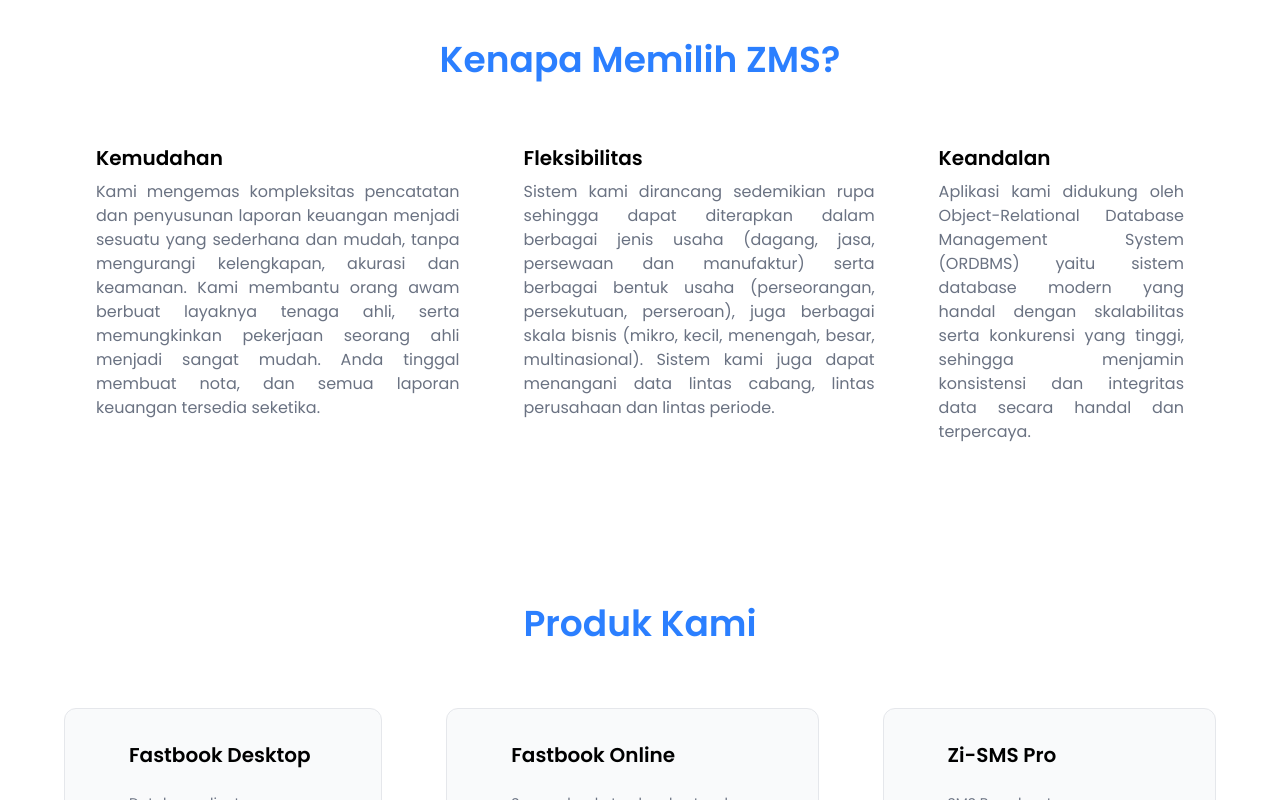
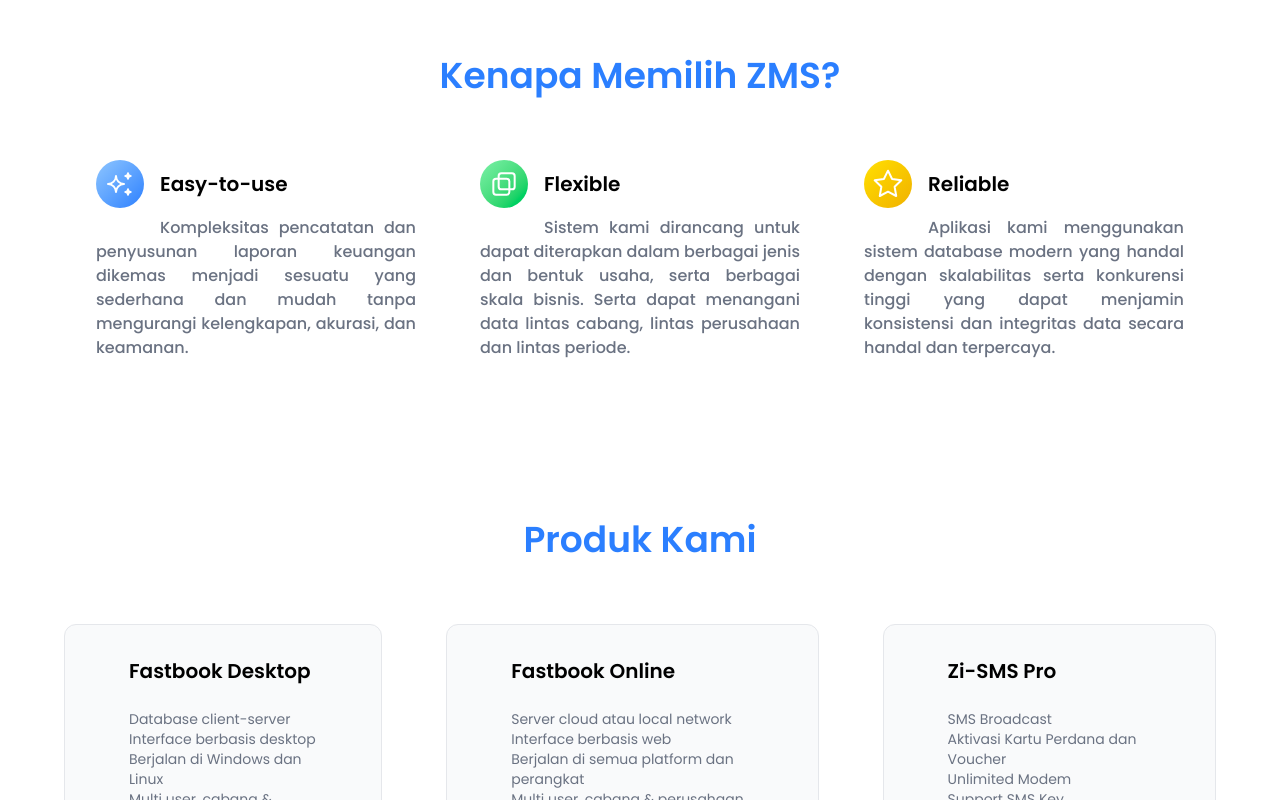
Before and after one commit to al-dioooo/zan-micro-system, a Next.js app: page / in a window 1280 px wide. Shown: the part 1168-1968 px from the top of the page. Built offline with nearby package versions, Linux system fonts and the light colour scheme.

Commit message:
Add cursor element and page transition

```diff
--- /dev/null
+++ b/src/components/cursor.tsx
@@ -0,0 +1,78 @@
+import { useEffect, useState } from 'react'
+import { motion, useMotionValue, useSpring } from 'motion/react'
+
+export default function Cursor() {
+    const [isPointer, setIsPointer] = useState<boolean>(false)
+
+    const cursorSize = 48
+    const mouse = {
+        x: useMotionValue(0),
+        y: useMotionValue(0),
+
+        opacity: useMotionValue(0),
+
+        scale: useMotionValue(1)
+    }
+
+    const smoothOptions = { damping: 20 }
+    const smoothMouse = {
+        x: useSpring(mouse.x, smoothOptions),
+        y: useSpring(mouse.y, smoothOptions),
+
+        opacity: useSpring(mouse.opacity, smoothOptions),
+
+        scale: useSpring(mouse.scale)
+    }
+
+    const manageMouseMove = (e: MouseEvent) => {
+        const { clientX, clientY, target } = e
+
+        // @ts-ignore
+        setIsPointer(window.getComputedStyle(target).getPropertyValue("cursor") === "pointer")
+
+        mouse.x.set(clientX - cursorSize / 2)
+        mouse.y.set(clientY - cursorSize / 2)
+    }
+
+    const manageMouseEnter = () => {
+        mouse.opacity.set(1)
+    }
+
+    const manageMouseLeave = () => {
+        mouse.opacity.set(0)
+    }
+
+    useEffect(() => {
+        window.addEventListener("mousemove", manageMouseMove)
+        window.addEventListener("mouseover", manageMouseEnter)
+        window.addEventListener("mouseout", manageMouseLeave)
+
+        return () => {
+            window.removeEventListener("mousemove", manageMouseMove)
+            window.removeEventListener("mouseover", manageMouseEnter)
+            window.removeEventListener("mouseout", manageMouseLeave)
+        }
+    }, [])
+
+    useEffect(() => {
+        if (isPointer) {
+            mouse.scale.set(1.5)
+        } else {
+            mouse.scale.set(1)
+        }
+    }, [isPointer])
+
+    return (
+        <div className="fixed top-0 left-0 z-[100] mix-blend-difference">
+            <motion.div
+                style={{
+                    left: smoothMouse.x,
+                    top: smoothMouse.y,
+                    opacity: smoothMouse.opacity,
+                    scale: smoothMouse.scale
+                }}
+                className={`${isPointer ? "bg-white" : "bg-transparent"} border-[1.5px] absolute w-12 h-12 border-white border-opacity-75 rounded-full pointer-events-none`}>
+            </motion.div>
+        </div>
+    )
+}
--- a/src/components/icons/outline.tsx
+++ b/src/components/icons/outline.tsx
@@ -39,3 +39,27 @@
         <svg className={className} xmlns="http://www.w3.org/2000/svg" width={24} height={24} viewBox="0 0 24 24" fill="none" stroke="currentColor" strokeWidth={strokeWidth ?? 2} strokeLinecap="round" strokeLinejoin="round"><path stroke="none" d="M0 0h24v24H0z" fill="none" /><path d="M9 15l6 -6" /><path d="M11 6l.463 -.536a5 5 0 0 1 7.071 7.072l-.534 .464" /><path d="M13 18l-.397 .534a5.068 5.068 0 0 1 -7.127 0a4.972 4.972 0 0 1 0 -7.071l.524 -.463" /></svg>
     )
 }
+
+export const ArrowNarrowDown = ({ className, strokeWidth }: { className?: string, strokeWidth?: number }) => {
+    return (
+        <svg className={className} xmlns="http://www.w3.org/2000/svg" width={24} height={24} viewBox="0 0 24 24" fill="none" stroke="currentColor" strokeWidth={strokeWidth ?? 2} strokeLinecap="round" strokeLinejoin="round" ><path stroke="none" d="M0 0h24v24H0z" fill="none" /><path d="M12 5l0 14" /><path d="M16 15l-4 4" /><path d="M8 15l4 4" /></svg>
+    )
+}
+
+export const Sparkles = ({ className, strokeWidth }: { className?: string, strokeWidth?: number }) => {
+    return (
+        <svg className={className} xmlns="http://www.w3.org/2000/svg" width={24} height={24} viewBox="0 0 24 24" fill="none" stroke="currentColor" strokeWidth={strokeWidth ?? 2} strokeLinecap="round" strokeLinejoin="round"><path stroke="none" d="M0 0h24v24H0z" fill="none" /><path d="M16 18a2 2 0 0 1 2 2a2 2 0 0 1 2 -2a2 2 0 0 1 -2 -2a2 2 0 0 1 -2 2zm0 -12a2 2 0 0 1 2 2a2 2 0 0 1 2 -2a2 2 0 0 1 -2 -2a2 2 0 0 1 -2 2zm-7 12a6 6 0 0 1 6 -6a6 6 0 0 1 -6 -6a6 6 0 0 1 -6 6a6 6 0 0 1 6 6z" /></svg>
+    )
+}
+
+export const LayersIntersect = ({ className, strokeWidth }: { className?: string, strokeWidth?: number }) => {
+    return (
+        <svg className={className} xmlns="http://www.w3.org/2000/svg" width={24} height={24} viewBox="0 0 24 24" fill="none" stroke="currentColor" strokeWidth={strokeWidth ?? 2} strokeLinecap="round" strokeLinejoin="round"><path stroke="none" d="M0 0h24v24H0z" fill="none" /><path d="M8 4m0 2a2 2 0 0 1 2 -2h8a2 2 0 0 1 2 2v8a2 2 0 0 1 -2 2h-8a2 2 0 0 1 -2 -2z" /><path d="M4 8m0 2a2 2 0 0 1 2 -2h8a2 2 0 0 1 2 2v8a2 2 0 0 1 -2 2h-8a2 2 0 0 1 -2 -2z" /></svg>
+    )
+}
+
+export const Star = ({ className, strokeWidth }: { className?: string, strokeWidth?: number }) => {
+    return (
+        <svg className={className} xmlns="http://www.w3.org/2000/svg" width={24} height={24} viewBox="0 0 24 24" fill="none" stroke="currentColor" strokeWidth={strokeWidth ?? 2} strokeLinecap="round" strokeLinejoin="round"><path stroke="none" d="M0 0h24v24H0z" fill="none" /><path d="M12 17.75l-6.172 3.245l1.179 -6.873l-5 -4.867l6.9 -1l3.086 -6.253l3.086 6.253l6.9 1l-5 4.867l1.179 6.873z" /></svg>
+    )
+}
--- a/src/pages/_app.tsx
+++ b/src/pages/_app.tsx
@@ -1,12 +1,15 @@
+import Cursor from "@/components/cursor"
 import MainLayout from "@/components/layouts/main-layout"
 import "@/styles/globals.css"
 import type { LenisRef } from "lenis/react"
 import { ReactLenis } from "lenis/react"
-import { cancelFrame, frame } from "motion/react"
+import { motion, AnimatePresence, cancelFrame, frame } from "motion/react"
 import type { AppProps } from "next/app"
+import { useRouter } from "next/router"
 import { useEffect, useRef } from "react"
 
 export default function App({ Component, pageProps }: AppProps) {
+    const router = useRouter()
     const lenisRef = useRef<LenisRef>(null)
 
     useEffect(() => {
@@ -24,8 +27,25 @@
     return (
         <>
             <ReactLenis root options={{ autoRaf: false }} ref={lenisRef} />
+            <Cursor />
             <MainLayout>
-                <Component {...pageProps} />
+                <AnimatePresence mode="wait" initial={false}>
+                    <div key={router.pathname}>
+                        <AnimatePresence>
+                            <Component {...pageProps} />
+                        </AnimatePresence>
+
+                        {/* Transition */}
+                        <motion.div className="fixed top-0 left-0 bg-gradient-to-tl from-blue-500 to-blue-300 w-full overflow-hidden text-white origin-top z-[99] flex items-center justify-center rounded-3xl" initial={{ height: 0 }} animate={{ height: 0 }} exit={{ height: '100vh' }} transition={{ type: "spring", damping: 20, delay: .1 }}>
+                        </motion.div>
+                        <motion.div className="fixed top-0 left-0 bg-blue-200 w-full overflow-hidden text-white origin-top z-[98] flex items-center justify-center rounded-3xl" initial={{ height: 0 }} animate={{ height: 0 }} exit={{ height: '100vh' }} transition={{ type: "spring", damping: 20 }}>
+                        </motion.div>
+                        <motion.div className="fixed bottom-0 left-0 bg-gradient-to-tl from-blue-500 to-blue-300 w-full overflow-hidden text-white origin-top z-[99] flex items-center justify-center rounded-3xl" initial={{ height: '100vh' }} animate={{ height: 0 }} exit={{ height: 0 }} transition={{ type: "spring", damping: 20 }}>
+                        </motion.div>
+                        <motion.div className="fixed bottom-0 left-0 bg-blue-200 w-full overflow-hidden text-white origin-top z-[98] flex items-center justify-center rounded-3xl" initial={{ height: '100vh' }} animate={{ height: 0 }} exit={{ height: 0 }} transition={{ type: "spring", damping: 20, delay: .1 }}>
+                        </motion.div>
+                    </div>
+                </AnimatePresence>
             </MainLayout>
         </>
     )
--- a/src/pages/_document.tsx
+++ b/src/pages/_document.tsx
@@ -4,7 +4,7 @@
     return (
         <Html lang="en">
             <Head />
-            <body className="antialiased font-sans">
+            <body className="antialiased font-sans bg-white">
                 <Main />
                 <NextScript />
             </body>
--- a/src/pages/index.tsx
+++ b/src/pages/index.tsx
@@ -1,4 +1,5 @@
 import ZMSGraphic from "@/components/graphics/zms"
+import { ArrowNarrowDown, LayersIntersect, Sparkles, Star } from "@/components/icons/outline"
 
 export default function Home() {
     return (
@@ -28,6 +29,15 @@
                         <ZMSGraphic className="w-lg h-auto" />
                     </div>
                 </div>
+
+                <div className="relative">
+                    {/* Decoration */}
+                    <div className="absolute inset-x-0 pointer-events-none flex justify-center">
+                        <div className="rounded-full border border-gray-200 p-2">
+                            <ArrowNarrowDown strokeWidth={1.5} className="w-12 h-12 text-blue-500" />
+                        </div>
+                    </div>
+                </div>
             </section>
 
             <section className="flex items-center p-24 justify-between">
@@ -45,41 +55,48 @@
             <section className="flex flex-col items-center p-24 space-y-16">
                 <h5 className="text-4xl font-semibold text-blue-500">Kenapa Memilih ZMS?</h5>
 
-                <div className="flex space-x-16">
+                <div className="grid grid-cols-3 gap-16">
                     <div className="space-y-2">
+                        <div className="flex items-center space-x-4">
+                            <div className="p-2 rounded-full bg-gradient-to-tl from-blue-500 to-blue-300 text-white">
+                                <Sparkles strokeWidth={1.5} className="w-8 h-8" />
+                            </div>
                             <p className="text-xl font-semibold">
-                            Kemudahan
+                                Easy-to-use
                             </p>
-                        <p className="text-gray-500 text-justify">
-                            Kami mengemas kompleksitas pencatatan dan penyusunan laporan keuangan menjadi sesuatu yang
-                            sederhana
-                            dan mudah, tanpa mengurangi kelengkapan, akurasi dan keamanan.
-                            Kami membantu orang awam berbuat layaknya tenaga ahli, serta memungkinkan pekerjaan seorang ahli
-                            menjadi sangat mudah. Anda tinggal membuat nota, dan semua laporan keuangan tersedia seketika.
+                        </div>
+                        <p className="text-gray-500 text-justify font-medium indent-16">
+                            Kompleksitas pencatatan dan penyusunan laporan keuangan dikemas menjadi sesuatu yang sederhana dan mudah tanpa mengurangi kelengkapan, akurasi, dan keamanan.
                         </p>
                     </div>
 
                     <div className="space-y-2">
+                        <div className="flex items-center space-x-4">
+                            <div className="p-2 rounded-full bg-gradient-to-tl from-green-500 to-green-300 text-white">
+                                <LayersIntersect strokeWidth={1.5} className="w-8 h-8" />
+                            </div>
                             <p className="text-xl font-semibold">
-                            Fleksibilitas
+                                Flexible
                             </p>
-                        <p className="text-gray-500 text-justify">
-                            Sistem kami dirancang sedemikian rupa sehingga dapat diterapkan dalam berbagai jenis usaha
-                            (dagang, jasa, persewaan dan manufaktur) serta berbagai bentuk usaha (perseorangan, persekutuan,
-                            perseroan), juga berbagai skala bisnis (mikro, kecil, menengah, besar, multinasional).
+                        </div>
+                        <p className="text-gray-500 text-justify font-medium indent-16">
+                            Sistem kami dirancang untuk dapat diterapkan dalam berbagai jenis dan bentuk usaha, serta berbagai skala bisnis.
 
-                            Sistem kami juga dapat menangani data lintas cabang, lintas perusahaan dan lintas periode.
+                            Serta dapat menangani data lintas cabang, lintas perusahaan dan lintas periode.
                         </p>
                     </div>
 
                     <div className="space-y-2">
+                        <div className="flex items-center space-x-4">
+                            <div className="p-2 rounded-full bg-gradient-to-tl from-yellow-500 to-yellow-300 text-white">
+                                <Star strokeWidth={1.5} className="w-8 h-8" />
+                            </div>
                             <p className="text-xl font-semibold">
-                            Keandalan
+                                Reliable
                             </p>
-                        <p className="text-gray-500 text-justify">
-                            Aplikasi kami didukung oleh Object-Relational Database Management System (ORDBMS) yaitu sistem
-                            database modern yang handal dengan skalabilitas serta konkurensi yang tinggi, sehingga menjamin
-                            konsistensi dan integritas data secara handal dan terpercaya.
+                        </div>
+                        <p className="text-gray-500 text-justify font-medium indent-16">
+                            Aplikasi kami menggunakan sistem database modern yang handal dengan skalabilitas serta konkurensi tinggi yang dapat menjamin konsistensi dan integritas data secara handal dan terpercaya.
                         </p>
                     </div>
                 </div>
--- a/src/pages/product.tsx
+++ b/src/pages/product.tsx
@@ -53,7 +53,7 @@
                 </div>
             </section>
 
-            <section className="m-24 p-24 border border-dashed border-gray-300 aspect-cinema flex items-center justify-center">
+            <section className="m-24 p-24 border border-dashed border-gray-300 rounded-[4rem] aspect-cinema flex items-center justify-center">
                 <div className="bg-gradient-to-tl from-blue-500 to-blue-300 text-white rounded-3xl px-24 py-8">
                     <p className="text-4xl font-medium">Pesan Sekarang</p>
                 </div>
```
Lines whose indentation alone changed are shown as unchanged.
